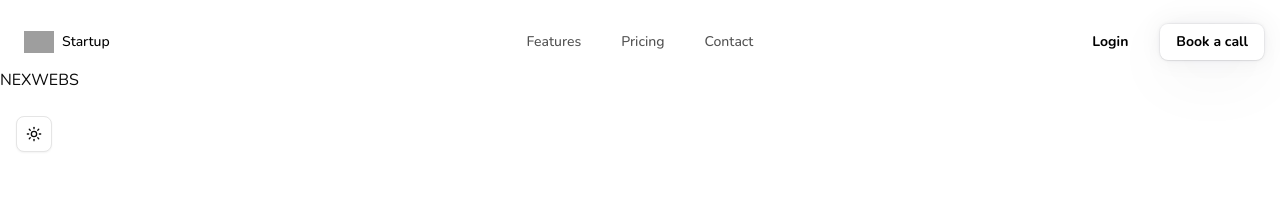
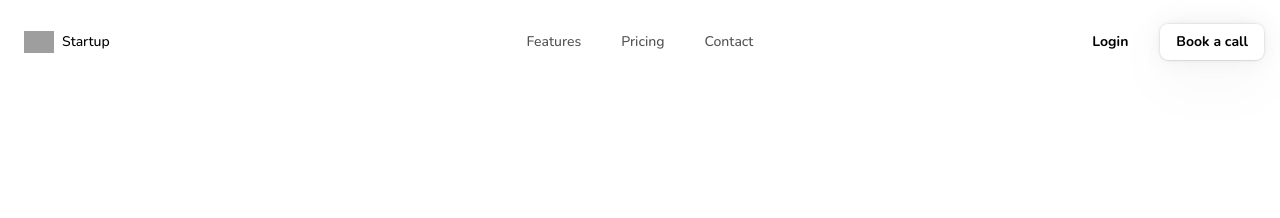
Before and after one commit to nexwebs123/nexwebs, a Next.js app: page / in a window 1280 px wide. Shown: the top 218 px of the page. Built offline with nearby package versions, Linux system fonts and the light colour scheme; grey boxes are pictures that could not be loaded.

Commit message:
minor home page updates

```diff
--- a/src/app/page.tsx
+++ b/src/app/page.tsx
@@ -1,11 +1,8 @@
-import { ModeToggle } from "@/components/theme/theme-button";
-
 export default function Home() {
   return (
     <section>
-      <h1>NEXWEBS</h1>
-      <div className="p-4 my-2">
-        <ModeToggle />
+      <div>
+        <div></div>
       </div>
     </section>
   );
```
